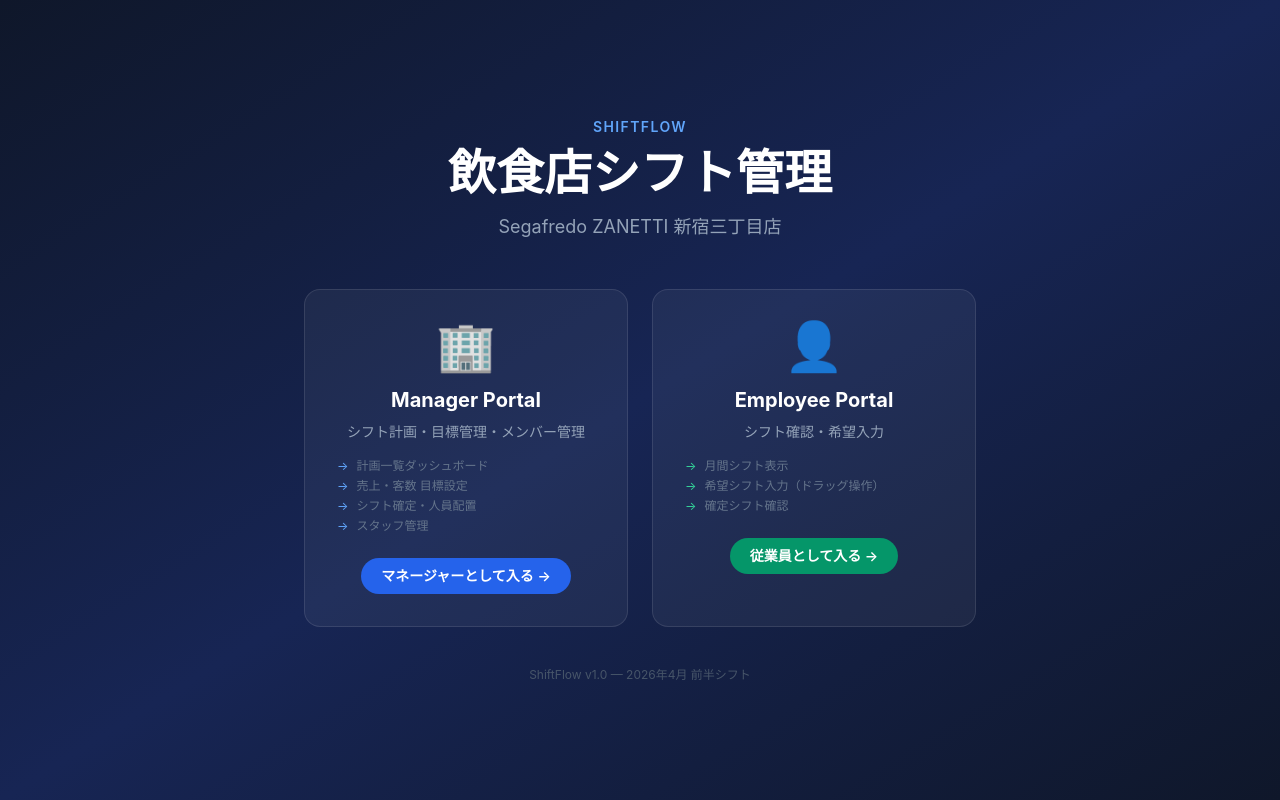
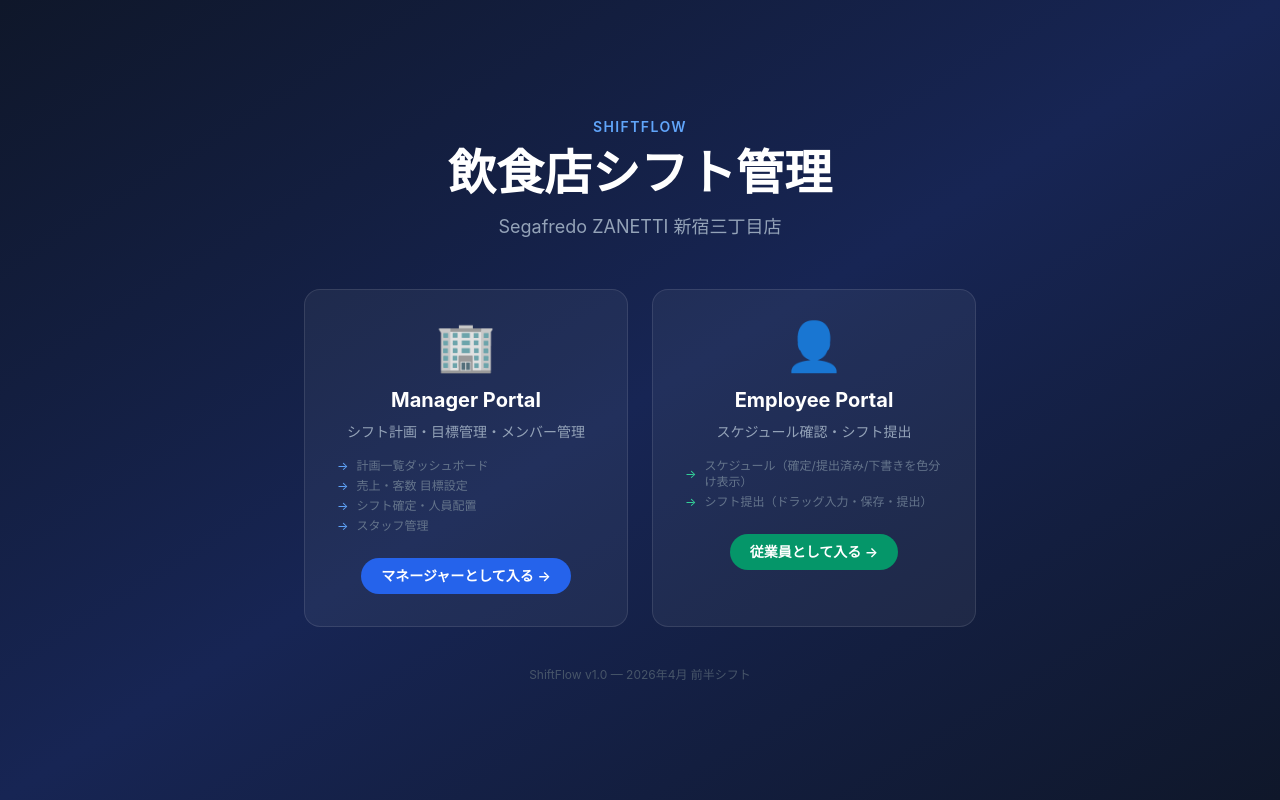
Before and after one commit to aaamano/test_env, a React (Vite) app in the folder shift-saas/: page / in a window 1280 px wide. Built offline with nearby package versions, Linux system fonts and the light colour scheme.

Commit message:
update TopPage employee portal description to match new pages
スケジュール（色分け表示）とシフト提出（ドラッグ入力）の
新しいページ構成を反映。

https://claude.ai/code/session_01GjrnAZvoUtbxXt1u1ZPJqr

```diff
--- a/shift-saas/src/pages/TopPage.jsx
+++ b/shift-saas/src/pages/TopPage.jsx
@@ -39,12 +39,11 @@ export default function TopPage() {
           <div className="text-5xl mb-4">👤</div>
           <div className="text-white text-xl font-bold mb-2">Employee Portal</div>
           <div className="text-slate-400 text-sm mb-4">
-            シフト確認・希望入力
+            スケジュール確認・シフト提出
           </div>
           <div className="space-y-1 text-xs text-slate-500 text-left">
-            <div className="flex items-center gap-2"><span className="text-emerald-400">→</span> 月間シフト表示</div>
-            <div className="flex items-center gap-2"><span className="text-emerald-400">→</span> 希望シフト入力（ドラッグ操作）</div>
-            <div className="flex items-center gap-2"><span className="text-emerald-400">→</span> 確定シフト確認</div>
+            <div className="flex items-center gap-2"><span className="text-emerald-400">→</span> スケジュール（確定/提出済み/下書きを色分け表示）</div>
+            <div className="flex items-center gap-2"><span className="text-emerald-400">→</span> シフト提出（ドラッグ入力・保存・提出）</div>
           </div>
           <div className="mt-6 inline-block bg-emerald-600 group-hover:bg-emerald-500 text-white text-sm font-semibold px-5 py-2 rounded-full transition-colors">
             従業員として入る →
```
